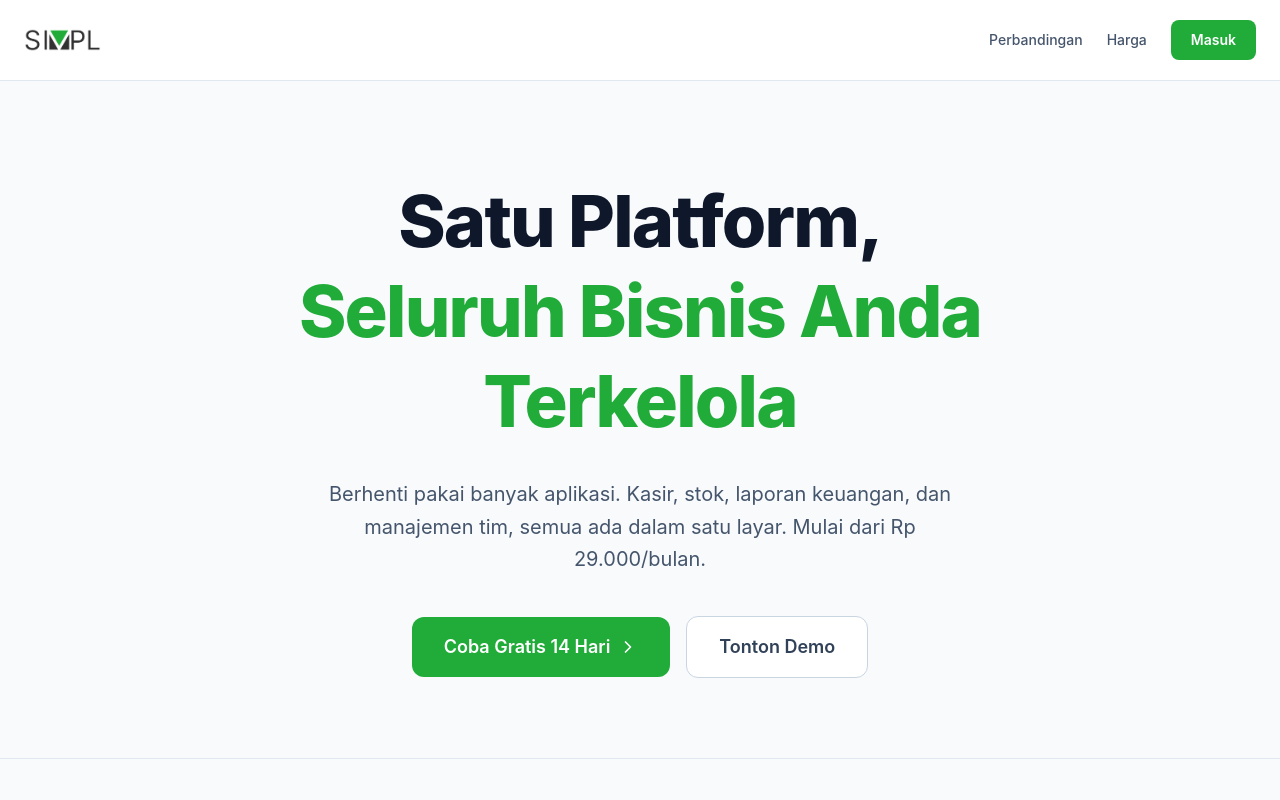
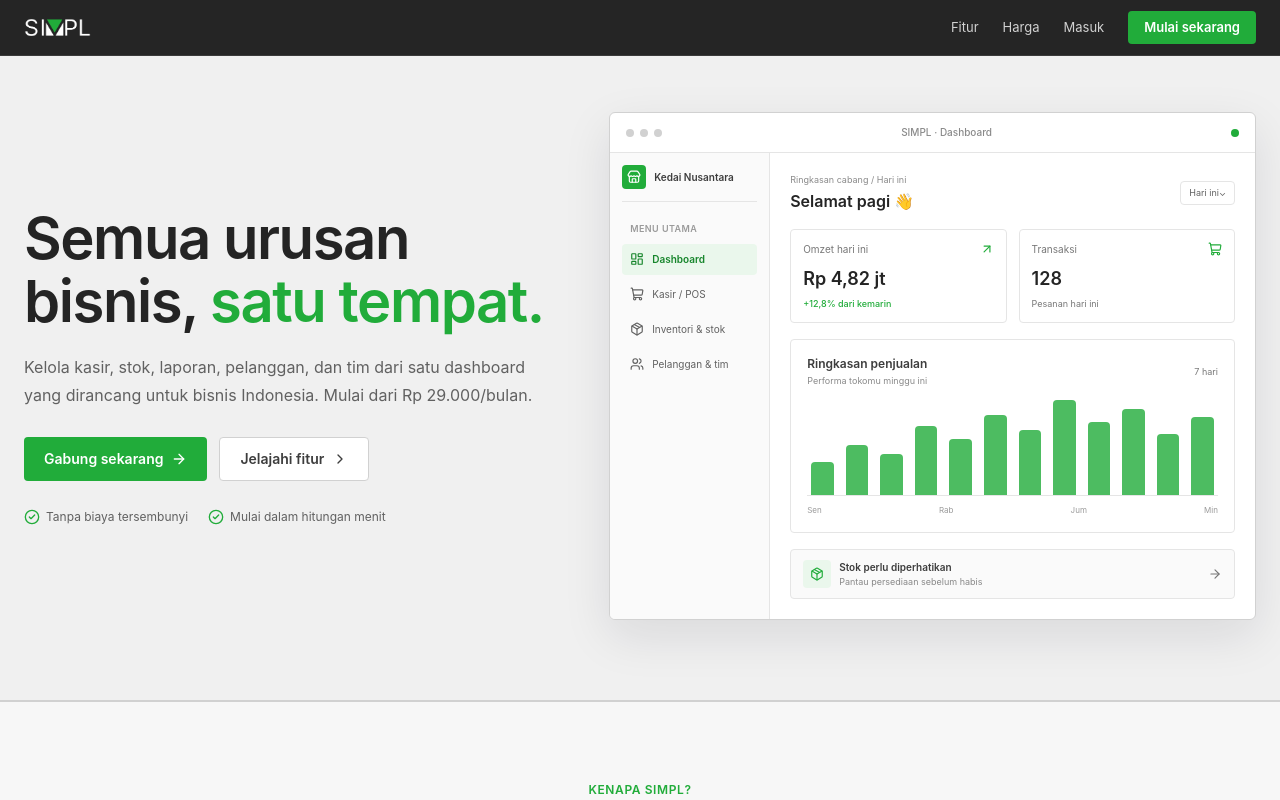
Before and after one commit to reihanboo/simpl, a React (Vite) app in the folder frontend/: page / in a window 1280 px wide. Shown: the top 800 px of the page. Built offline with nearby package versions, Linux system fonts and the light colour scheme.

Commit message:
feat: redesign the landing page to be similar as the rest of the page

```diff
--- a/frontend/src/App.tsx
+++ b/frontend/src/App.tsx
@@ -1,7 +1,7 @@
 import { useState } from 'react';
 import { motion } from 'framer-motion';
 import { Routes, Route, Link } from 'react-router-dom';
-import { CheckCircle2, ChevronRight, Zap, Shield, Crown, TrendingUp, Package, Users, BarChart3, Database, Check, X, Calculator, PiggyBank, Plus, Minus, Store } from 'lucide-react';
+import { CheckCircle2, ChevronRight, ArrowRight, ArrowUpRight, LayoutDashboard, ShoppingCart, Zap, Shield, Crown, TrendingUp, Package, Users, BarChart3, Database, Check, X, Calculator, PiggyBank, Plus, Minus, Store } from 'lucide-react';
 import LoginPage from './pages/auth/login';
 import RegisterPage from './pages/auth/register';
 import ForgotPasswordPage from './pages/auth/forgot-password';
@@ -111,69 +111,132 @@ function LandingPage() {
   ];
 
   return (
-    <div className="min-h-screen bg-slate-50 font-sans text-slate-900 selection:bg-[#21AC3A]/20 selection:text-[#21AC3A]">
+    <div className="min-h-screen bg-white font-sans text-[#242424] selection:bg-[#21AC3A]/20 selection:text-[#16852B]">
       {/* Navigation */}
-      <nav className="fixed top-0 w-full z-50 bg-white border-b border-slate-200">
-        <div className="max-w-7xl mx-auto px-6 h-20 flex items-center justify-between">
-          <motion.div
-            initial={{ opacity: 0, x: -20 }}
-            animate={{ opacity: 1, x: 0 }}
-            className="flex items-center gap-3"
-          >
-            <img src="/simpl-logo-dark.png" alt="SIMPL Logo" className="h-8 object-contain" />
-          </motion.div>
-          <motion.div
-            initial={{ opacity: 0, x: 20 }}
-            animate={{ opacity: 1, x: 0 }}
-            className="flex items-center gap-6"
-          >
-            <a href="#perbandingan" className="text-sm font-medium text-slate-600 hover:text-slate-900 transition-colors hidden md:block cursor-pointer">Perbandingan</a>
-            <a href="#pricing" className="text-sm font-medium text-slate-600 hover:text-slate-900 transition-colors hidden md:block cursor-pointer">Harga</a>
-            <Link
-              to="/auth/login"
-              className="text-sm font-semibold px-5 py-2.5 rounded-lg text-white bg-[#21AC3A] hover:bg-[#1d9732] transition-colors active:scale-95 cursor-pointer inline-block"
-            >
-              Masuk
+      <nav className="fixed top-0 z-50 h-14 w-full border-b border-[#3A3A3A] bg-[#252525] text-white">
+        <div className="mx-auto flex h-full max-w-7xl items-center justify-between px-4 sm:px-6">
+          <Link to="/" className="flex items-center gap-2.5" aria-label="SIMPL beranda">
+            <img src="/simpl-logo-light.png" alt="SIMPL" className="h-7 w-auto object-contain" />
+          </Link>
+          <div className="flex items-center gap-3 text-xs sm:gap-6 sm:text-[13px]">
+            <a href="#perbandingan" className="hidden text-[#D1D1D1] transition-colors hover:text-white sm:block">Fitur</a>
+            <a href="#pricing" className="hidden text-[#D1D1D1] transition-colors hover:text-white sm:block">Harga</a>
+            <Link to="/auth/login" className="text-[#D1D1D1] transition-colors hover:text-white">Masuk</Link>
+            <Link to="/auth/register" className="rounded bg-[#21AC3A] px-3.5 py-2 font-semibold text-white transition-colors hover:bg-[#1B9331] sm:px-4">
+              Mulai sekarang
             </Link>
-          </motion.div>
+          </div>
         </div>
       </nav>
 
       {/* Hero Section */}
-      <section className="pt-32 pb-20 px-6 relative">
-        <div className="max-w-4xl mx-auto text-center relative z-10 mt-12">
+      <section className="border-b border-[#D1D1D1] bg-[#F0F0F0] px-4 pb-12 pt-24 sm:px-6 sm:pb-16 sm:pt-28 lg:pb-20">
+        <div className="mx-auto grid max-w-7xl items-center gap-10 lg:grid-cols-[0.9fr_1.1fr] lg:gap-14">
           <motion.div
-            initial={{ opacity: 0, y: 20 }}
+            initial={{ opacity: 0, y: 18 }}
             animate={{ opacity: 1, y: 0 }}
-            transition={{ duration: 0.5 }}
+            transition={{ duration: 0.45, ease: 'easeOut' }}
           >
-            <h1 className="text-5xl md:text-7xl font-extrabold tracking-tight text-slate-900 mb-8 leading-tight">
-              Satu Platform, <br className="hidden md:block" />
-              <span className="text-[#21AC3A]">
-                Seluruh Bisnis Anda Terkelola
-              </span>
+            <h1 className="max-w-xl text-[38px] font-semibold leading-[1.08] tracking-tight text-[#242424] sm:text-5xl xl:text-[58px]">
+              Semua urusan bisnis, <span className="text-[#21AC3A]">satu tempat.</span>
             </h1>
-            <p className="text-lg md:text-xl text-slate-600 mb-10 max-w-2xl mx-auto leading-relaxed">
-              Berhenti pakai banyak aplikasi. Kasir, stok, laporan keuangan, dan manajemen tim, semua ada dalam satu layar. Mulai dari Rp 29.000/bulan.
+            <p className="mt-5 max-w-xl text-sm leading-6 text-[#616161] sm:text-base sm:leading-7">
+              Kelola kasir, stok, laporan, pelanggan, dan tim dari satu dashboard yang dirancang untuk bisnis Indonesia. Mulai dari Rp 29.000/bulan.
             </p>
-            <div className="flex flex-col sm:flex-row items-center justify-center gap-4">
-              <button className="w-full sm:w-auto px-8 py-4 rounded-xl text-white font-semibold text-lg bg-[#21AC3A] hover:bg-[#1d9732] transition-colors flex items-center justify-center gap-2 group active:scale-95 cursor-pointer">
-                Coba Gratis 14 Hari
-                <ChevronRight className="w-5 h-5 group-hover:translate-x-1 transition-transform" />
-              </button>
-              <button className="w-full sm:w-auto px-8 py-4 rounded-xl text-slate-700 font-semibold text-lg bg-white border border-slate-300 hover:bg-slate-50 transition-colors active:scale-95 cursor-pointer">
-                Tonton Demo
-              </button>
+            <div className="mt-7 flex flex-col gap-3 sm:flex-row">
+              <Link to="/auth/register" className="inline-flex min-h-11 items-center justify-center gap-2 rounded bg-[#21AC3A] px-5 text-sm font-semibold text-white transition-colors hover:bg-[#1B9331]">
+                Gabung sekarang <ArrowRight className="h-4 w-4" />
+              </Link>
+              <a href="#perbandingan" className="inline-flex min-h-11 items-center justify-center gap-2 rounded border border-[#D1D1D1] bg-white px-5 text-sm font-semibold text-[#3D3D3D] transition-colors hover:bg-[#F7F7F7]">
+                Jelajahi fitur <ChevronRight className="h-4 w-4" />
+              </a>
+            </div>
+            <div className="mt-7 flex flex-wrap items-center gap-x-5 gap-y-2 text-xs text-[#616161]">
+              <span className="inline-flex items-center gap-1.5"><CheckCircle2 className="h-4 w-4 text-[#21AC3A]" /> Tanpa biaya tersembunyi</span>
+              <span className="inline-flex items-center gap-1.5"><CheckCircle2 className="h-4 w-4 text-[#21AC3A]" /> Mulai dalam hitungan menit</span>
+            </div>
+          </motion.div>
+
+          <motion.div
+            initial={{ opacity: 0, y: 18 }}
+            animate={{ opacity: 1, y: 0 }}
+            transition={{ duration: 0.5, delay: 0.1, ease: 'easeOut' }}
+            className="min-w-0"
+            role="img"
+            aria-label="Pratinjau dashboard SIMPL"
+          >
+            <div className="overflow-hidden rounded-md border border-[#D1D1D1] bg-white shadow-[0_16px_48px_rgba(15,23,42,0.10)]">
+              <div className="flex h-10 items-center justify-between border-b border-[#E5E5E5] px-3 sm:px-4">
+                <div className="flex items-center gap-1.5" aria-hidden="true">
+                  <span className="h-2 w-2 rounded-full bg-[#D1D1D1]" />
+                  <span className="h-2 w-2 rounded-full bg-[#D1D1D1]" />
+                  <span className="h-2 w-2 rounded-full bg-[#D1D1D1]" />
+                </div>
+                <span className="text-[10px] font-medium text-[#8A8A8A]">SIMPL · Dashboard</span>
+                <span className="h-2 w-2 rounded-full bg-[#21AC3A]" />
+              </div>
+              <div className="flex min-h-75 sm:min-h-87.5">
+                <aside className="hidden w-40 shrink-0 border-r border-[#E5E5E5] bg-[#FAFAFA] p-3 sm:block">
+                  <div className="mb-5 flex items-center gap-2 border-b border-[#E5E5E5] pb-3">
+                    <span className="flex h-6 w-6 items-center justify-center rounded bg-[#21AC3A] text-white"><Store className="h-3.5 w-3.5" /></span>
+                    <span className="truncate text-[10px] font-semibold text-[#3D3D3D]">Kedai Nusantara</span>
+                  </div>
+                  <p className="mb-2 px-2 text-[9px] font-semibold uppercase tracking-wider text-[#9A9A9A]">Menu utama</p>
+                  <div className="space-y-1 text-[10px]">
+                    <div className="flex items-center gap-2 rounded bg-[#EAF7EC] px-2 py-2 font-semibold text-[#16852B]"><LayoutDashboard className="h-3.5 w-3.5" /> Dashboard</div>
+                    <div className="flex items-center gap-2 px-2 py-2 text-[#616161]"><ShoppingCart className="h-3.5 w-3.5" /> Kasir / POS</div>
+                    <div className="flex items-center gap-2 px-2 py-2 text-[#616161]"><Package className="h-3.5 w-3.5" /> Inventori & stok</div>
+                    <div className="flex items-center gap-2 px-2 py-2 text-[#616161]"><Users className="h-3.5 w-3.5" /> Pelanggan & tim</div>
+                  </div>
+                </aside>
+                <div className="min-w-0 flex-1 p-3 sm:p-5">
+                  <div className="mb-4 flex items-center justify-between gap-2">
+                    <div>
+                      <p className="text-[9px] text-[#8A8A8A]">Ringkasan cabang / Hari ini</p>
+                      <p className="mt-0.5 text-sm font-semibold text-[#242424] sm:text-base">Selamat pagi 👋</p>
+                    </div>
+                    <span className="rounded border border-[#E5E5E5] px-2 py-1 text-[9px] text-[#616161]">Hari ini⌄</span>
+                  </div>
+                  <div className="grid grid-cols-2 gap-2 sm:gap-3">
+                    <div className="rounded border border-[#E5E5E5] p-2.5 sm:p-3">
+                      <div className="flex items-center justify-between text-[9px] text-[#777] sm:text-[10px]">Omzet hari ini <ArrowUpRight className="h-3.5 w-3.5 text-[#21AC3A]" /></div>
+                      <p className="mt-2 text-sm font-semibold text-[#242424] sm:text-lg">Rp 4,82 jt</p>
+                      <p className="mt-1 text-[9px] font-medium text-[#21AC3A]">+12,8% dari kemarin</p>
+                    </div>
+                    <div className="rounded border border-[#E5E5E5] p-2.5 sm:p-3">
+                      <div className="flex items-center justify-between text-[9px] text-[#777] sm:text-[10px]">Transaksi <ShoppingCart className="h-3.5 w-3.5 text-[#21AC3A]" /></div>
+                      <p className="mt-2 text-sm font-semibold text-[#242424] sm:text-lg">128</p>
+                      <p className="mt-1 text-[9px] text-[#777]">Pesanan hari ini</p>
+                    </div>
+                  </div>
+                  <div className="mt-3 rounded border border-[#E5E5E5] p-3 sm:mt-4 sm:p-4">
+                    <div className="mb-3 flex items-center justify-between">
+                      <div><p className="text-[10px] font-semibold text-[#3D3D3D] sm:text-xs">Ringkasan penjualan</p><p className="mt-0.5 text-[9px] text-[#8A8A8A]">Performa tokomu minggu ini</p></div>
+                      <span className="text-[9px] text-[#777]">7 hari</span>
+                    </div>
+                    <div className="flex h-20 items-end gap-2 border-b border-[#E5E5E5] px-1 sm:h-24 sm:gap-3" aria-hidden="true">
+                      {[34, 52, 43, 72, 58, 84, 68, 100, 76, 90, 64, 82].map((height, index) => (
+                        <div key={index} className="flex-1 rounded-t-sm bg-[#21AC3A]/80" style={{ height: `${height}%` }} />
+                      ))}
+                    </div>
+                    <div className="mt-2 flex justify-between text-[8px] text-[#9A9A9A]"><span>Sen</span><span>Rab</span><span>Jum</span><span>Min</span></div>
+                  </div>
+                  <div className="mt-3 flex items-center justify-between rounded border border-[#E5E5E5] bg-[#FAFAFA] px-3 py-2.5 sm:mt-4">
+                    <div className="flex items-center gap-2"><span className="flex h-7 w-7 items-center justify-center rounded bg-[#EAF7EC] text-[#21AC3A]"><Package className="h-3.5 w-3.5" /></span><div><p className="text-[9px] font-semibold text-[#3D3D3D] sm:text-[10px]">Stok perlu diperhatikan</p><p className="text-[8px] text-[#888] sm:text-[9px]">Pantau persediaan sebelum habis</p></div></div>
+                    <ArrowRight className="h-3.5 w-3.5 text-[#777]" />
+                  </div>
+                </div>
+              </div>
             </div>
           </motion.div>
         </div>
       </section>
 
       {/* Comparison Table Section */}
-      <section id="perbandingan" className="py-20 px-6 relative z-10 bg-slate-50 border-t border-slate-200">
+      <section id="perbandingan" className="scroll-mt-16 border-t border-[#D1D1D1] bg-[#F7F7F7] px-4 py-16 sm:px-6 sm:py-20">
         <div className="max-w-5xl mx-auto">
           <div className="text-center mb-12">
-            <span className="text-[#21AC3A] font-bold text-sm uppercase tracking-wider block mb-2">
+            <span className="mb-2 block text-xs font-semibold uppercase tracking-wider text-[#21AC3A]">
               Kenapa SIMPL?
             </span>
             <h2 className="text-3xl md:text-4xl font-bold tracking-tight text-slate-900 mt-3 mb-3">
@@ -184,11 +247,11 @@ function LandingPage() {
             </p>
           </div>
 
-          <div className="bg-white rounded-2xl border border-slate-200 overflow-hidden">
+          <div className="overflow-hidden rounded-md border border-[#D1D1D1] bg-white">
             <div className="overflow-x-auto">
               <table className="w-full text-left border-collapse">
                 <thead>
-                  <tr className="border-b border-slate-200 bg-slate-100/70">
+                  <tr className="border-b border-[#D1D1D1] bg-[#F0F0F0]">
                     <th className="py-4 px-6 text-sm font-bold text-slate-700 w-2/5">Fitur & Layanan</th>
                     <th className="py-4 px-6 text-sm font-bold text-[#21AC3A] bg-[#21AC3A]/5 border-x border-slate-200 text-center w-[30%]">
                       <div className="flex items-center justify-center gap-1.5">
@@ -226,7 +289,7 @@ function LandingPage() {
       </section>
 
       {/* Pricing Section */}
-      <section id="pricing" className="py-24 px-6 relative z-10 bg-white border-t border-slate-200">
+      <section id="pricing" className="scroll-mt-16 border-t border-[#D1D1D1] bg-white px-4 py-16 sm:px-6 sm:py-20">
         <div className="max-w-7xl mx-auto">
           <div className="text-center mb-16">
             <h2 className="text-3xl md:text-5xl font-bold tracking-tight text-slate-900 mb-4">
@@ -244,7 +307,7 @@ function LandingPage() {
               whileInView={{ opacity: 1, y: 0 }}
               viewport={{ once: true }}
               transition={{ duration: 0.5, delay: 0.1 }}
-              className="bg-white rounded-3xl p-8 lg:p-10 border-2 border-[#21AC3A] transition-colors duration-200 relative group"
+              className="relative rounded-md border border-[#21AC3A] bg-white p-6 transition-colors duration-200 sm:p-8 lg:p-9"
             >
               {/* Recommended Badge */}
               <div className="absolute top-0 right-8 transform -translate-y-1/2">
@@ -271,9 +334,9 @@ function LandingPage() {
                 ))}
               </div>
 
-              <button className="w-full py-4 rounded-xl font-bold text-white bg-[#21AC3A] hover:bg-[#1d9732] transition-colors active:scale-95 duration-200 cursor-pointer">
-                Mulai Gratis 14 Hari
-              </button>
+              <Link to="/auth/register" className="flex w-full items-center justify-center gap-2 rounded bg-[#21AC3A] py-3.5 font-semibold text-white transition-colors hover:bg-[#1B9331]">
+                Gabung sekarang <ArrowRight className="h-4 w-4" />
+              </Link>
             </motion.div>
 
             {/* Enterprise Plan */}
@@ -282,7 +345,7 @@ function LandingPage() {
               whileInView={{ opacity: 1, y: 0 }}
               viewport={{ once: true }}
               transition={{ duration: 0.5, delay: 0.2 }}
-              className="bg-white rounded-3xl p-8 lg:p-10 border border-slate-200 hover:border-slate-300 transition-colors duration-200 relative group"
+              className="relative rounded-md border border-[#D1D1D1] bg-white p-6 transition-colors duration-200 hover:border-[#A3A3A3] sm:p-8 lg:p-9"
             >
               <div className="mb-8">
                 <h3 className="text-2xl font-bold text-slate-900 mb-2">Paket Enterprise</h3>
@@ -302,9 +365,9 @@ function LandingPage() {
                 ))}
               </div>
 
-              <button className="w-full py-4 rounded-xl font-bold text-[#21AC3A] bg-[#21AC3A]/10 hover:bg-[#21AC3A]/20 transition-colors active:scale-95 duration-200 cursor-pointer">
-                Tingkatkan Bisnis Anda
-              </button>
+              <Link to="/auth/register" className="flex w-full items-center justify-center gap-2 rounded border border-[#BFDCC4] bg-[#EAF7EC] py-3.5 font-semibold text-[#16852B] transition-colors hover:bg-[#DDF1E0]">
+                Tingkatkan Bisnis Anda <ArrowRight className="h-4 w-4" />
+              </Link>
             </motion.div>
           </div>
 
@@ -314,7 +377,7 @@ function LandingPage() {
             whileInView={{ opacity: 1, y: 0 }}
             viewport={{ once: true }}
             transition={{ duration: 0.5, delay: 0.3 }}
-            className="mt-20 max-w-5xl mx-auto bg-slate-50 rounded-2xl p-8 lg:p-12 border border-slate-200"
+            className="mx-auto mt-16 max-w-5xl rounded-md border border-[#D1D1D1] bg-[#F7F7F7] p-5 sm:mt-20 sm:p-8 lg:p-10"
           >
             <div className="text-center max-w-2xl mx-auto mb-10">
               <div className="flex items-center justify-center gap-2 text-[#21AC3A] font-bold text-sm tracking-wider uppercase mb-2">
@@ -462,7 +525,7 @@ function LandingPage() {
               </div>
 
               {/* Right Column: Dynamic Comparison Result */}
-              <div className="lg:col-span-6 bg-white border border-slate-200 rounded-xl p-6 md:p-8 flex flex-col justify-between">
+              <div className="flex flex-col justify-between rounded-md border border-[#D1D1D1] bg-white p-5 sm:p-6 md:p-8 lg:col-span-6">
                 <div className="space-y-6">
                   <div className="flex justify-between items-center border-b border-slate-100 pb-3">
                     <h4 className="text-xs font-bold uppercase tracking-wider text-slate-400">
@@ -540,12 +603,12 @@ function LandingPage() {
       </section>
 
       {/* Footer */}
-      <footer className="border-t border-slate-200 bg-slate-50 py-12 px-6">
+      <footer className="border-t border-[#3A3A3A] bg-[#252525] px-4 py-8 text-white sm:px-6 sm:py-10">
         <div className="max-w-7xl mx-auto flex flex-col md:flex-row justify-between items-center gap-6">
-          <div className="flex items-center gap-3 grayscale opacity-70">
-            <img src="/simpl-logo-dark.png" alt="SIMPL Logo" className="h-6 object-contain" />
+          <div className="flex items-center gap-3 opacity-90">
+            <img src="/simpl-logo-light.png" alt="SIMPL" className="h-6 object-contain" />
           </div>
-          <p className="text-slate-500 text-sm">
+          <p className="text-xs text-[#D1D1D1] sm:text-sm">
             © {new Date().getFullYear()} Scalable Integrated Management System. Seluruh hak cipta dilindungi.
           </p>
         </div>
--- a/frontend/vite.config.ts
+++ b/frontend/vite.config.ts
@@ -17,7 +17,7 @@ export default defineConfig(({ mode }) => {
       watch: {
         usePolling: true,
       },
-      allowedHosts: ['1671-2404-c0-d401-8462-38a5-da8a-10ef-c75.ngrok-free.app'],
+      allowedHosts: ['https://d6d2-116-90-214-29.ngrok-free.app'],
       proxy: {
         '/api': {
           target: 'http://backend:8080',
```
